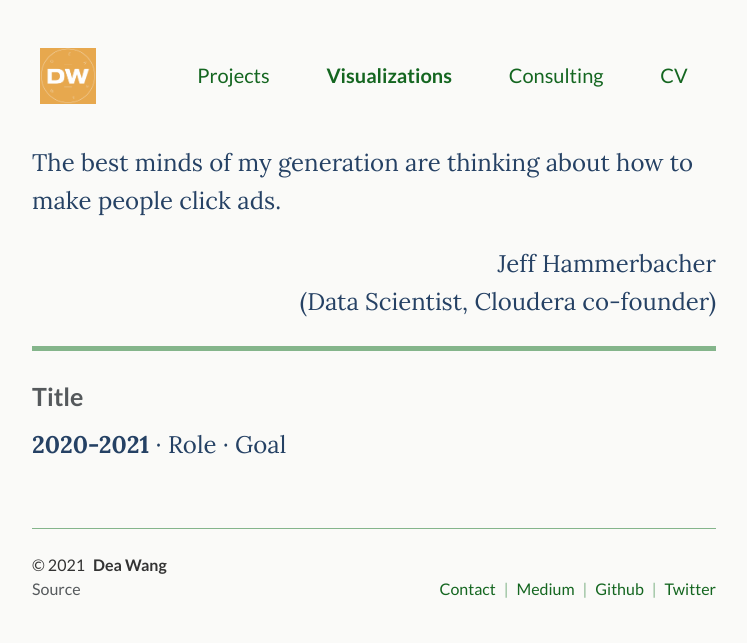
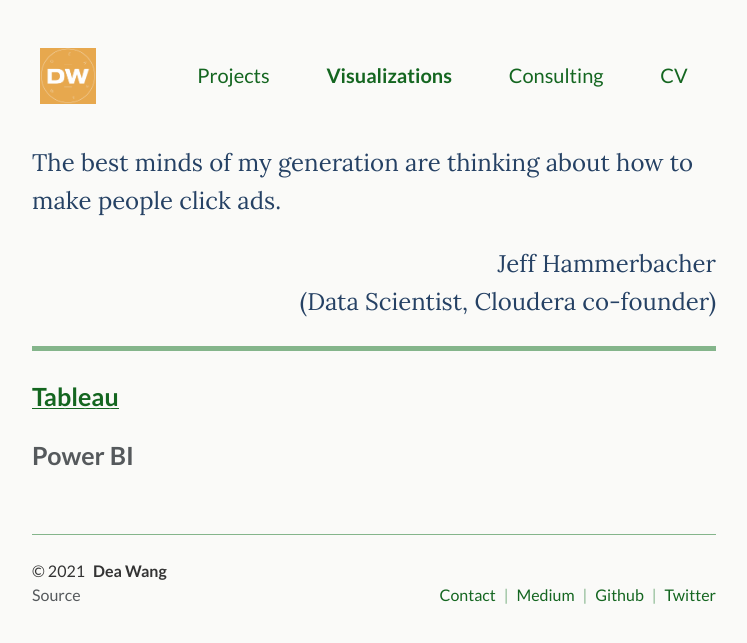
Before and after one commit to deawyk/deawyk.github.io, a Jekyll site: the page built from _pages/visualization.md, in a window 1280 px wide. Shown: the top 643 px of the page, without its empty margins (266-1013 px from the left). Built offline with Jekyll 4.4.1, drawn with Linux system fonts in a browser that asks for light colours.

Commit message:
Update visualization.md

```diff
--- a/_pages/visualization.md
+++ b/_pages/visualization.md
@@ -23,8 +23,7 @@
 
 
 ---
+### [Tableau](https://public.tableau.com/profile/dea.wang#!/)
 
-### Title
 
-**2020-2021** · Role · Goal
-<div class='tableauPlaceholder' id='viz1622152853393' style='position: relative'><noscript><a href='#'><img alt=' ' src='https:&#47;&#47;public.tableau.com&#47;static&#47;images&#47;Ge&#47;GenerationNowSurveyData&#47;GartnerSupportDashboard&#47;1_rss.png' style='border: none' /></a></noscript><object class='tableauViz'  style='display:none;'><param name='host_url' value='https%3A%2F%2Fpublic.tableau.com%2F' /> <param name='embed_code_version' value='3' /> <param name='site_root' value='' /><param name='name' value='GenerationNowSurveyData&#47;GartnerSupportDashboard' /><param name='tabs' value='yes' /><param name='toolbar' value='yes' /><param name='static_image' value='https:&#47;&#47;public.tableau.com&#47;static&#47;images&#47;Ge&#47;GenerationNowSurveyData&#47;GartnerSupportDashboard&#47;1.png' /> <param name='animate_transition' value='yes' /><param name='display_static_image' value='yes' /><param name='display_spinner' value='yes' /><param name='display_overlay' value='yes' /><param name='display_count' value='yes' /><param name='language' value='en-US' /></object>
+### Power BI
```
